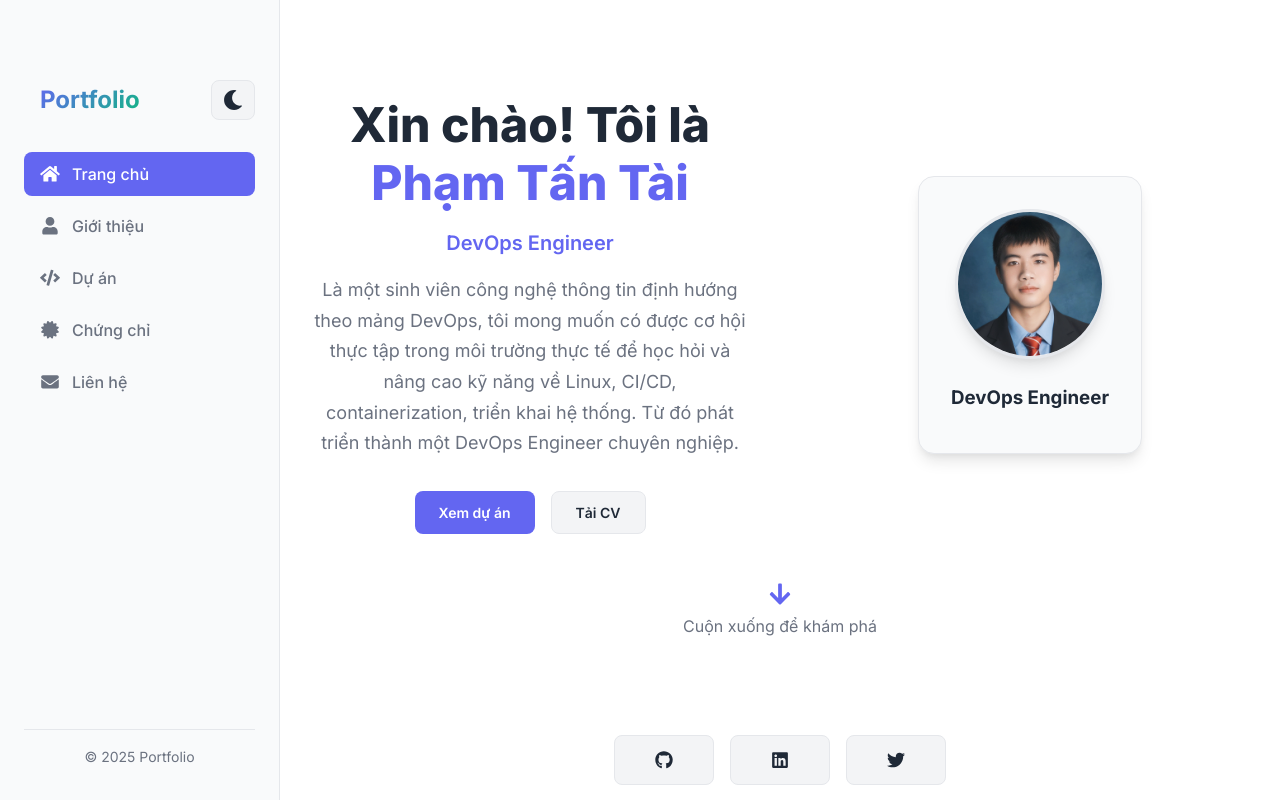
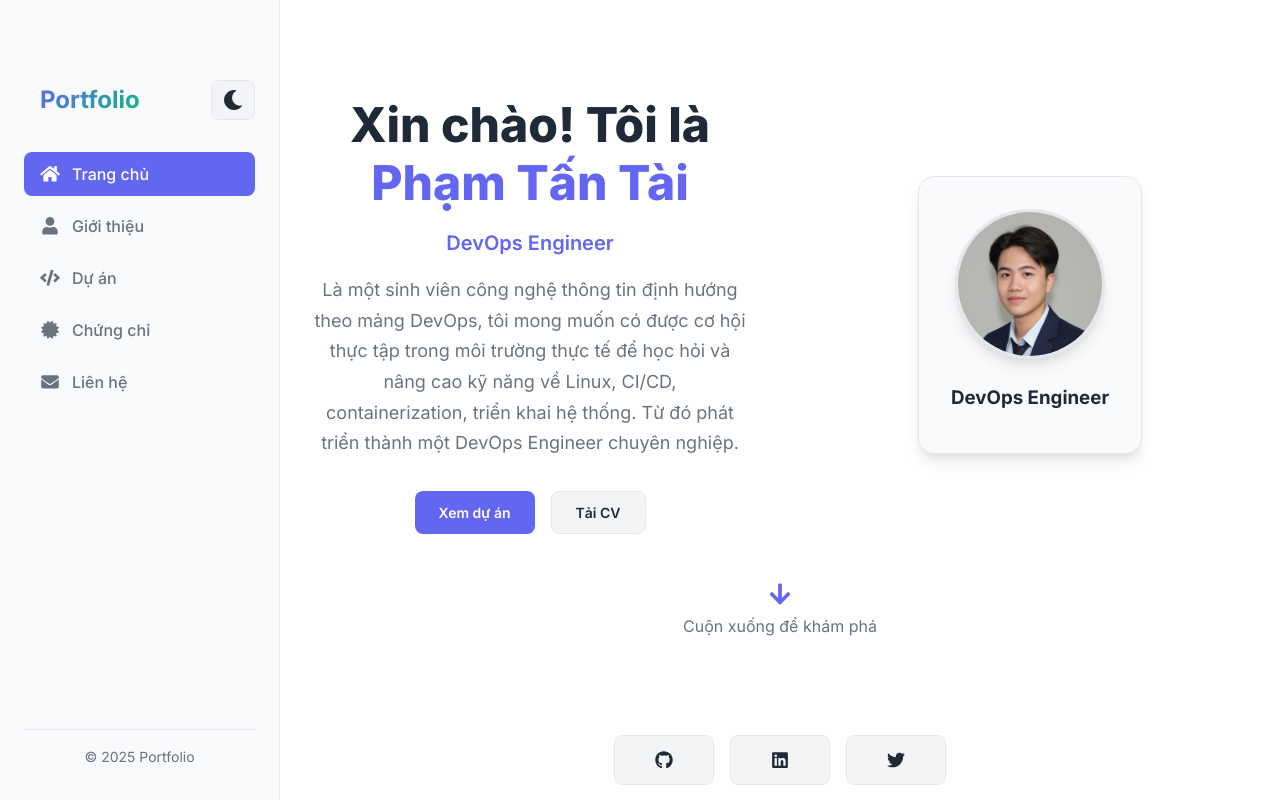
Before and after one commit to taipham2710/Portfolio, a React (Vite) app: page / in a window 1280 px wide. Shown: the top 802 px of the page. Built offline with nearby package versions, Linux system fonts and the light colour scheme.

Commit message:
chore: update avatar image

```diff
--- a/src/components/Home.jsx
+++ b/src/components/Home.jsx
@@ -76,7 +76,7 @@ const Home = ({ onViewProjectsClick }) => {
             <div className="profile-card">
               <div className="profile-avatar">
                 <img
-                  src="/Portfolio/avatar.png"
+                  src="/Portfolio/avatar.jpeg"
                   alt="Phạm Tấn Tài - DevOps Engineer"
                   className="avatar"
                 />
```
Also changed, not shown: public/avatar.jpeg (added), public/avatar.png (deleted).
